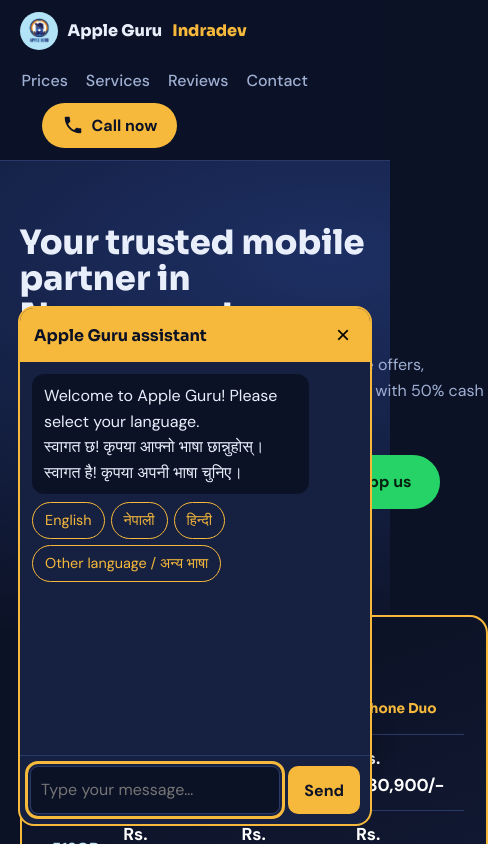
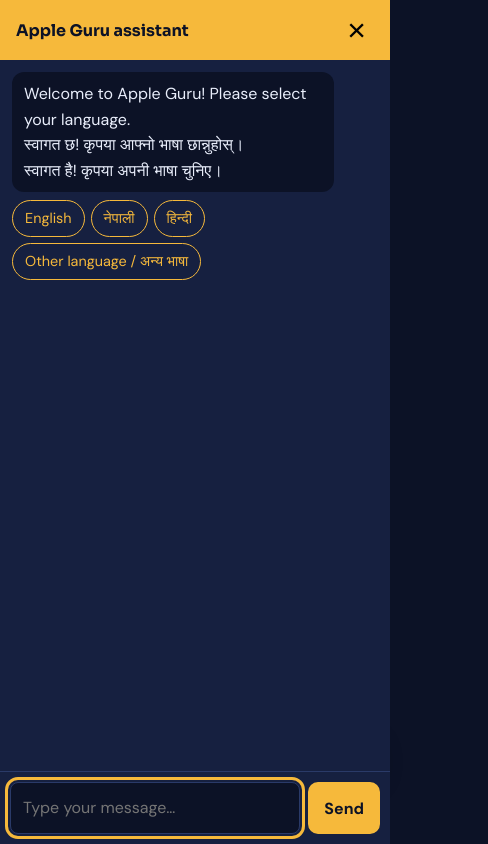
Before and after one commit to aistorytales222-png/Apple-guru, a plain HTML site: page index.html in a window 390 px wide. Both pictures are taken after a click on the button "Ask Guru". Shown: the top 844 px of the page, 488 px wide, since content can reach past the window. Drawn offline with Linux system fonts and the light colour scheme.

Commit message:
Add files via upload

```diff
--- a/script.js
+++ b/script.js
@@ -296,12 +296,31 @@ $('chatForm').addEventListener('submit', e => {
   if (!lang) lang = detectLang(t) || 'en';
   answer(t);
 });
+/* On phones the chat fills the screen and resizes with the keyboard (visualViewport) */
+const vv = window.visualViewport;
+function fitChat() {
+  if (chat.hidden) return;
+  if (innerWidth <= 800 && vv) {
+    chat.style.height = vv.height + 'px';
+    chat.style.top = vv.offsetTop + 'px';
+  } else { chat.style.height = ''; chat.style.top = ''; }
+  log.scrollTop = log.scrollHeight;
+}
+if (vv) { vv.addEventListener('resize', fitChat); vv.addEventListener('scroll', fitChat); }
+addEventListener('resize', fitChat);
+
 chatBtn.addEventListener('click', () => {
   chat.hidden = false; chatBtn.hidden = true;
+  document.body.classList.add('chat-open');
   if (!log.children.length) askLanguage();
-  input.focus();
+  fitChat();
+  input.focus({ preventScroll: true });
 });
-$('chatClose').addEventListener('click', () => { chat.hidden = true; chatBtn.hidden = false; });
+$('chatClose').addEventListener('click', () => {
+  chat.hidden = true; chatBtn.hidden = false;
+  document.body.classList.remove('chat-open');
+  chat.style.height = ''; chat.style.top = '';
+});
 
 /* ---------- Poster lightbox ---------- */
 const lb = $('lightbox'), lbImg = $('lbImg'), lbCap = $('lbCap');
--- a/style.css
+++ b/style.css
@@ -136,3 +136,72 @@ td:not(:first-child){font-weight:800;font-size:1.08rem;color:#fff}
 .chip{background:none;border:1px solid var(--gold);color:var(--gold);border-radius:999px;padding:6px 12px;cursor:pointer;font:inherit;font-size:.9rem}
 .chip:hover{background:var(--gold);color:var(--ink)}
 .msg.typing{opacity:.7;font-style:italic}
+
+/* ===== Mobile fit (phones and small tablets) ===== */
+html,body{max-width:100%;overflow-x:hidden}
+img,iframe,svg{max-width:100%}
+.hero>*,.contact>*,.rev-layout>*,.grid>*,.posters>*{min-width:0}   /* stops the price board pushing the page wider than the screen */
+body.chat-open{overflow:hidden}
+
+@media(max-width:800px){
+  html{scroll-padding-top:112px}
+
+  /* compact header: logo on top, menu on one scrollable line below */
+  .top{padding:8px 4vw;gap:4px}
+  .brand{font-size:1rem;gap:8px}
+  .brand img{width:32px;height:32px}
+  nav{width:100%;flex-wrap:nowrap;overflow-x:auto;gap:2px;scrollbar-width:none}
+  nav::-webkit-scrollbar{display:none}
+  nav a{white-space:nowrap;margin:0 14px 0 0;font-size:.95rem}
+  nav a.nav-call{position:absolute;top:7px;right:4vw;margin:0;padding:7px 14px;font-size:.9rem}
+  nav a.nav-call svg{width:18px;height:18px}
+
+  /* hero */
+  .hero{padding:30px 5vw;gap:26px}
+  .hero h1{font-size:clamp(1.9rem,9vw,2.6rem);max-width:none;margin-bottom:14px}
+  .hero p{font-size:.98rem;margin-bottom:20px}
+  .cta{gap:10px}
+  .pill{padding:12px 18px;font-size:.95rem;gap:8px}
+  .cta .btn{flex:1 1 auto;justify-content:center;text-align:center}
+
+  /* price board fits the screen, no sideways scrolling */
+  .board{padding:14px;border-radius:14px}
+  .board h2{font-size:1.05rem;margin-bottom:10px}
+  table{min-width:0}
+  th{font-size:.68rem;padding:6px 3px;vertical-align:bottom}
+  td{padding:10px 3px;font-size:.72rem}
+  td:not(:first-child){font-size:.72rem;white-space:nowrap}
+  .note{font-size:.8rem}
+
+  /* sections */
+  .wrap{padding:40px 5vw}
+  .wrap h2{margin-bottom:18px}
+  .grid article{padding:16px}
+  .poster img{height:300px}
+  .rev-form{padding:16px}
+  .rev-layout{gap:20px}
+  .stars button{font-size:2.4rem;padding:0 5px}
+  input,select,textarea{font-size:16px}          /* stops iPhone zooming in when you tap a field */
+  .info li{padding:12px}
+  .map-frame{min-height:300px;border-radius:16px}
+
+  /* floating buttons smaller, and footer gets room so they never cover text */
+  .wa-float{width:48px;height:48px;right:12px;bottom:66px}
+  .wa-float svg{width:26px;height:26px}
+  .chat-btn{right:12px;bottom:12px;padding:11px 16px;font-size:.9rem}
+  footer{padding-bottom:120px}
+
+  /* chat fills the screen and shrinks above the keyboard (height is set by script.js) */
+  .chat{left:0;right:0;top:0;bottom:auto;width:100%;height:100dvh;max-height:none;border-radius:0;border-width:0}
+  .chat-head{padding:14px 16px}
+  .chat-head button{font-size:2rem;line-height:1;padding:0 8px}
+  .chat-log{overscroll-behavior:contain}
+  .msg{max-width:88%;font-size:1rem}
+  .chat-form{padding:10px 10px calc(10px + env(safe-area-inset-bottom,0px))}
+  .chat-form input{padding:12px}
+}
+@media(max-width:380px){
+  th{font-size:.62rem}
+  td,td:not(:first-child){font-size:.66rem}
+  .pill{padding:11px 14px;font-size:.9rem}
+}
```
